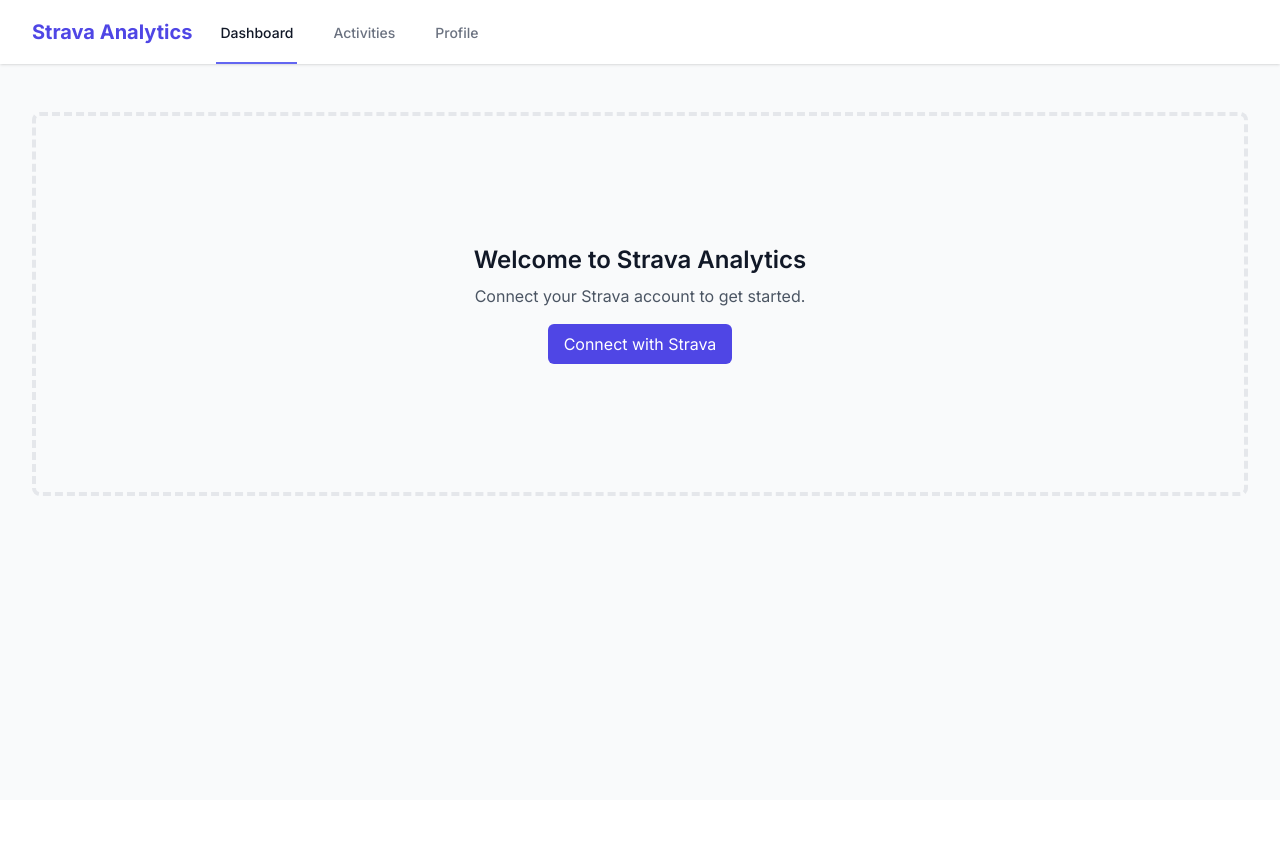
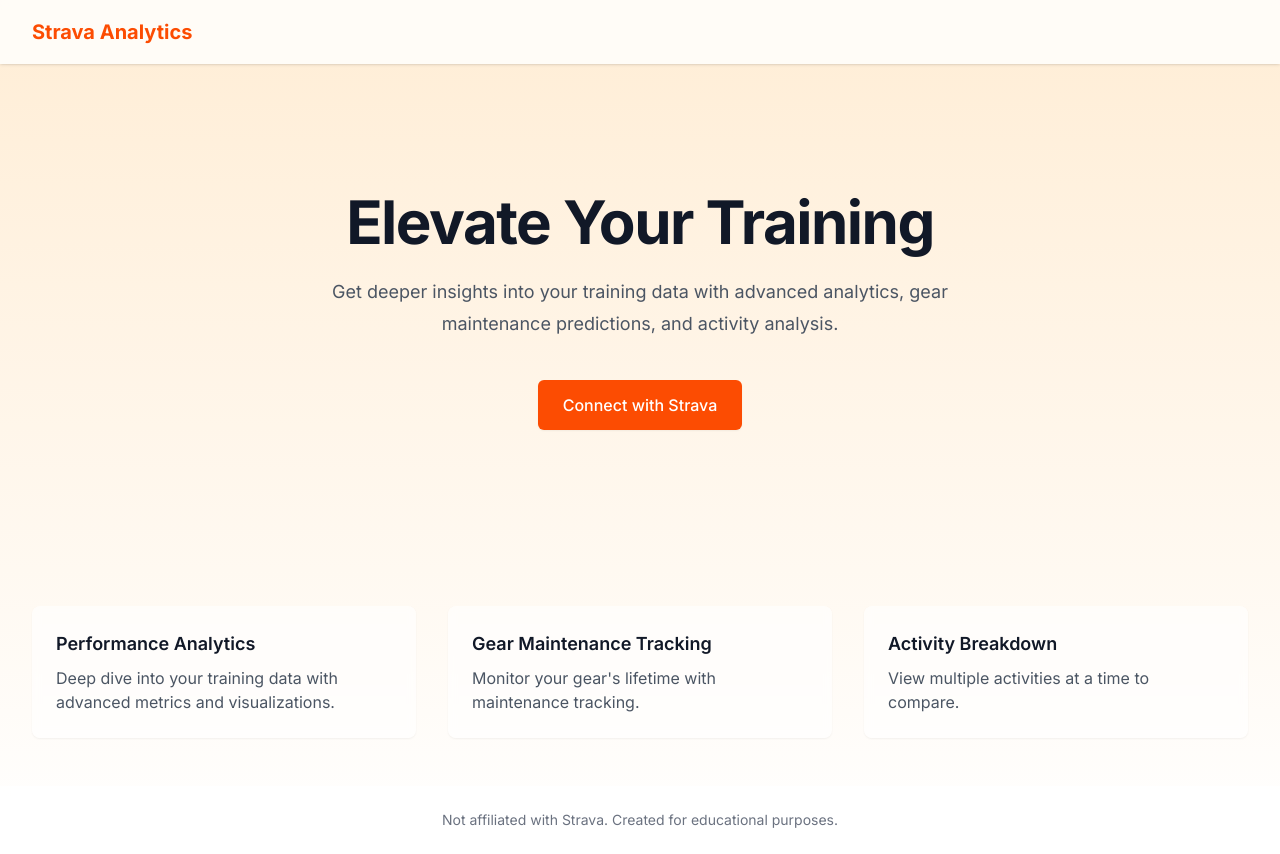
Before and after one commit to JackAnderson04/StravaAnalytics, a Next.js app: page / in a window 1280 px wide. Before the commit the page ends 800 px from the top, so only its background shows below. Built offline with nearby package versions, Linux system fonts and the light colour scheme; no server answers.

Commit message:
Added seperate page for login vs dashboard. Testing changes to see if API stuff is working on live site.

```diff
--- a/app/ConnectButton.tsx
+++ b/app/ConnectButton.tsx
@@ -1,12 +1,13 @@
+// app/ConnectButton.tsx
 'use client';
 
 import { handleStravaLogin } from '@/utils/oauth';
 
-export default function ConnectStrava() {
+export default function ConnectButton() {
   return (
     <button
       onClick={handleStravaLogin}
-            className="mt-4 bg-indigo-600 text-white px-4 py-2 rounded-md hover:bg-indigo-700"
+      className="inline-flex items-center px-6 py-3 border border-transparent text-base font-medium rounded-md text-white bg-[#FC4C02] hover:bg-orange-700 focus:outline-none focus:ring-2 focus:ring-offset-2 focus:ring-indigo-500 shadow-sm transition-colors duration-200"
     >
       Connect with Strava
     </button>
--- /dev/null
+++ b/app/api/auth/callback/route.ts
@@ -0,0 +1,28 @@
+// app/api/auth/callback/route.ts
+import { NextRequest } from 'next/server';
+import { getToken } from '@/utils/oauth';
+
+export async function GET(request: NextRequest) {
+  const searchParams = request.nextUrl.searchParams;
+  const code = searchParams.get('code');
+  const error = searchParams.get('error');
+
+  if (error) {
+    // Redirect to home page with error
+    return Response.redirect(`${request.nextUrl.origin}/?error=${error}`);
+  }
+
+  if (!code) {
+    return Response.redirect(`${request.nextUrl.origin}/?error=no_code`);
+  }
+
+  try {
+    const tokenData = await getToken(code);
+    // Redirect to dashboard with token in URL fragment
+    // The client-side code will pick this up and store it
+    return Response.redirect(`${request.nextUrl.origin}/dashboard#access_token=${tokenData.access_token}`);
+  } catch (error) {
+    console.error('Token exchange failed:', error);
+    return Response.redirect(`${request.nextUrl.origin}/?error=token_exchange_failed`);
+  }
+}
--- /dev/null
+++ b/app/dashboard/page.tsx
@@ -0,0 +1,137 @@
+// app/dashboard/page.tsx
+'use client';
+
+import { useEffect, useState } from 'react';
+import Link from 'next/link';
+
+interface AthleteData {
+  firstname?: string;
+  lastname?: string;
+  profile?: string;
+}
+
+export default function Dashboard() {
+  const [athlete, setAthlete] = useState<AthleteData | null>(null);
+  const [loading, setLoading] = useState(true);
+
+  useEffect(() => {
+    // Function to extract token from URL hash
+    const getTokenFromHash = () => {
+      if (typeof window !== 'undefined') {
+        const hash = window.location.hash;
+        const match = hash.match(/access_token=([^&]+)/);
+        return match ? match[1] : null;
+      }
+      return null;
+    };
+
+    const fetchAthleteData = async () => {
+      try {
+        // Try to get token from URL first, then localStorage
+        let accessToken = getTokenFromHash();
+        if (accessToken) {
+          // If we found token in URL, save it
+          localStorage.setItem('strava_access_token', accessToken);
+          // Clean up the URL
+          window.location.hash = '';
+        } else {
+          // If not in URL, try localStorage
+          accessToken = localStorage.getItem('strava_access_token');
+        }
+
+        console.log('Access token available:', !!accessToken);
+
+        if (!accessToken) {
+          console.log('No access token found, redirecting to home');
+          window.location.href = '/';
+          return;
+        }
+
+        const response = await fetch('https://www.strava.com/api/v3/athlete', {
+          headers: {
+            'Authorization': `Bearer ${accessToken}`
+          }
+        });
+
+        if (!response.ok) {
+          throw new Error('Failed to fetch athlete data');
+        }
+
+        const data = await response.json();
+        console.log('Athlete data received:', data);
+        setAthlete(data);
+      } catch (error) {
+        console.error('Error fetching athlete data:', error);
+        localStorage.removeItem('strava_access_token'); // Clear invalid token
+        window.location.href = '/';
+      } finally {
+        setLoading(false);
+      }
+    };
+
+    fetchAthleteData();
+  }, []);
+
+  if (loading) {
+    return (
+      <div className="min-h-screen bg-gray-50 flex items-center justify-center">
+        <div className="text-center">
+          Loading...
+        </div>
+      </div>
+    );
+  }
+
+  return (
+    <div className="min-h-screen bg-gray-50">
+      <header className="bg-white shadow">
+        <nav className="max-w-7xl mx-auto px-4 sm:px-6 lg:px-8">
+          <div className="flex justify-between h-16">
+            <div className="flex">
+              <div className="flex-shrink-0 flex items-center">
+                <h1 className="text-xl font-bold text-indigo-600">Strava Analytics</h1>
+              </div>
+              <div className="hidden sm:ml-6 sm:flex sm:space-x-8">
+                <Link
+                  href="/dashboard"
+                  className="border-indigo-500 text-gray-900 inline-flex items-center px-1 pt-1 border-b-2 text-sm font-medium"
+                >
+                  Dashboard
+                </Link>
+                <Link
+                  href="/activities"
+                  className="border-transparent text-gray-500 hover:border-gray-300 hover:text-gray-700 inline-flex items-center px-1 pt-1 border-b-2 text-sm font-medium"
+                >
+                  Activities
+                </Link>
+              </div>
+            </div>
+            <div className="flex items-center">
+              {athlete && (
+                <span className="text-gray-700">
+                  Welcome, {athlete.firstname}!
+                </span>
+              )}
+            </div>
+          </div>
+        </nav>
+      </header>
+
+      <main className="max-w-7xl mx-auto py-6 sm:px-6 lg:px-8">
+        <div className="px-4 py-6 sm:px-0">
+          <div className="border-4 border-dashed border-gray-200 rounded-lg p-6">
+            <h2 className="text-2xl font-semibold text-gray-900 mb-4">Your Dashboard</h2>
+            {athlete && (
+              <div className="space-y-4">
+                <p className="text-gray-600">
+                  Welcome to your personal Strava Analytics dashboard, {athlete.firstname} {athlete.lastname}!
+                </p>
+                {/* We'll add more dashboard content here later */}
+              </div>
+            )}
+          </div>
+        </div>
+      </main>
+    </div>
+  );
+}
--- a/app/page.tsx
+++ b/app/page.tsx
@@ -1,61 +1,76 @@
-import Link from "next/link";
-import ConnectButton from "./ConnectButton"; // Adjust path as needed
+// app/page.tsx
+import ConnectButton from "./ConnectButton";
 
 export default function Home() {
   return (
-    <div className="min-h-screen bg-gray-50">
-      {/* Header */}
-      <header className="bg-white shadow">
-        <nav className="max-w-7xl mx-auto px-4 sm:px-6 lg:px-8">
+    <div className="min-h-screen bg-gradient-to-b from-orange-100 to-white">
+      {/* Simple Header */}
+      <header className="bg-white/80 backdrop-blur-sm shadow">
+        <div className="max-w-7xl mx-auto px-4 sm:px-6 lg:px-8">
           <div className="flex justify-between h-16">
-            <div className="flex">
-              <div className="flex-shrink-0 flex items-center">
-                <h1 className="text-xl font-bold text-indigo-600">
-                  Strava Analytics
-                </h1>
-              </div>
-              <div className="hidden sm:ml-6 sm:flex sm:space-x-8">
-                <Link
-                  href="/"
-                  className="border-indigo-500 text-gray-900 inline-flex items-center px-1 pt-1 border-b-2 text-sm font-medium"
-                >
-                  Dashboard
-                </Link>
-                <Link
-                  href="/activities"
-                  className="border-transparent text-gray-500 hover:border-gray-300 hover:text-gray-700 inline-flex items-center px-1 pt-1 border-b-2 text-sm font-medium"
-                >
-                  Activities
-                </Link>
-                <Link
-                  href="/profile"
-                  className="border-transparent text-gray-500 hover:border-gray-300 hover:text-gray-700 inline-flex items-center px-1 pt-1 border-b-2 text-sm font-medium"
-                >
-                  Profile
-                </Link>
-              </div>
+            <div className="flex-shrink-0 flex items-center">
+              <h1 className="text-xl font-bold text-[#FC4C02]">
+                Strava Analytics
+              </h1>
             </div>
           </div>
-        </nav>
+        </div>
       </header>
 
-      {/* Main Content */}
-      <main className="max-w-7xl mx-auto py-6 sm:px-6 lg:px-8">
-        <div className="px-4 py-6 sm:px-0">
-          <div className="border-4 border-dashed border-gray-200 rounded-lg h-96 flex items-center justify-center">
-            <div className="text-center">
-              <h2 className="text-2xl font-semibold text-gray-900">
-                Welcome to Strava Analytics
-              </h2>
-              <p className="mt-2 text-gray-600">
-                Connect your Strava account to get started.
+      {/* Hero Section */}
+      <main className="max-w-7xl mx-auto px-4 sm:px-6 lg:px-8">
+        <div className="text-center py-24 sm:py-32">
+          <h1 className="text-4xl font-bold tracking-tight text-gray-900 sm:text-6xl">
+            Elevate Your Training
+          </h1>
+          <p className="mt-6 text-lg leading-8 text-gray-600 max-w-2xl mx-auto">
+            Get deeper insights into your training data with advanced analytics,
+            gear maintenance predictions, and activity analysis.
+          </p>
+          <div className="mt-10">
+            <ConnectButton />
+          </div>
+        </div>
+
+        {/* Feature Section */}
+        <div className="py-12">
+          <div className="grid grid-cols-1 gap-8 sm:grid-cols-2 lg:grid-cols-3">
+            <div className="bg-white/60 backdrop-blur-sm p-6 rounded-lg shadow-sm">
+              <h3 className="text-lg font-semibold text-gray-900 mb-2">
+                Performance Analytics
+              </h3>
+              <p className="text-gray-600">
+                Deep dive into your training data with advanced metrics and visualizations.
               </p>
-              {/* Client Component for the interactive button */}
-              <ConnectButton />
+            </div>
+            <div className="bg-white/60 backdrop-blur-sm p-6 rounded-lg shadow-sm">
+              <h3 className="text-lg font-semibold text-gray-900 mb-2">
+                Gear Maintenance Tracking
+              </h3>
+              <p className="text-gray-600">
+                Monitor your gear's lifetime with maintenance tracking.
+              </p>
+            </div>
+            <div className="bg-white/60 backdrop-blur-sm p-6 rounded-lg shadow-sm">
+              <h3 className="text-lg font-semibold text-gray-900 mb-2">
+                Activity Breakdown
+              </h3>
+              <p className="text-gray-600">
+                View multiple activities at a time to compare.
+              </p>
             </div>
           </div>
         </div>
       </main>
+
+      {/* Footer */}
+      <footer className="bg-white/80 backdrop-blur-sm mt-auto">
+        <div className="max-w-7xl mx-auto py-6 px-4 sm:px-6 lg:px-8">
+          <p className="text-center text-gray-500 text-sm">
+            Not affiliated with Strava. Created for educational purposes.
+          </p>
+        </div>
+      </footer>
     </div>
   );
 }
```
Also changed, not shown: utils/oauth.tsx (+30 -15 lines). Lines whose indentation alone changed are shown as unchanged.
